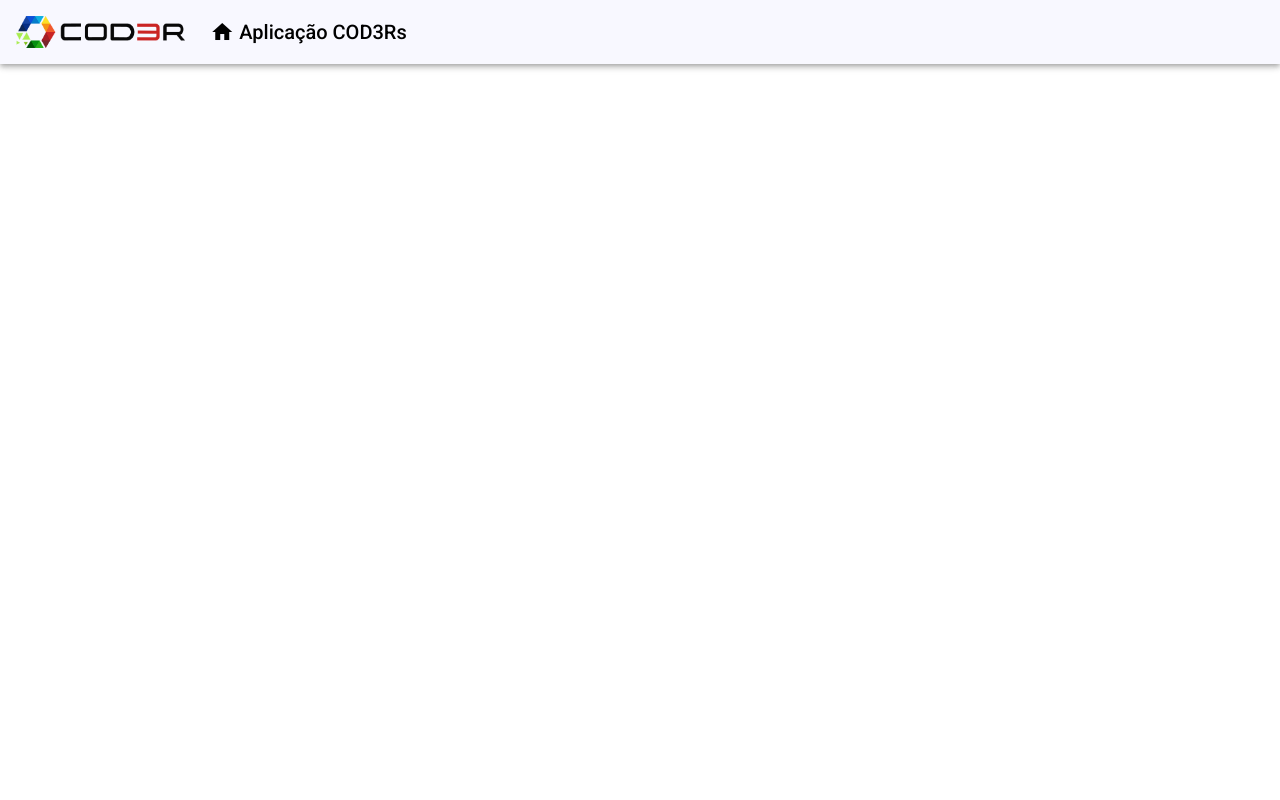
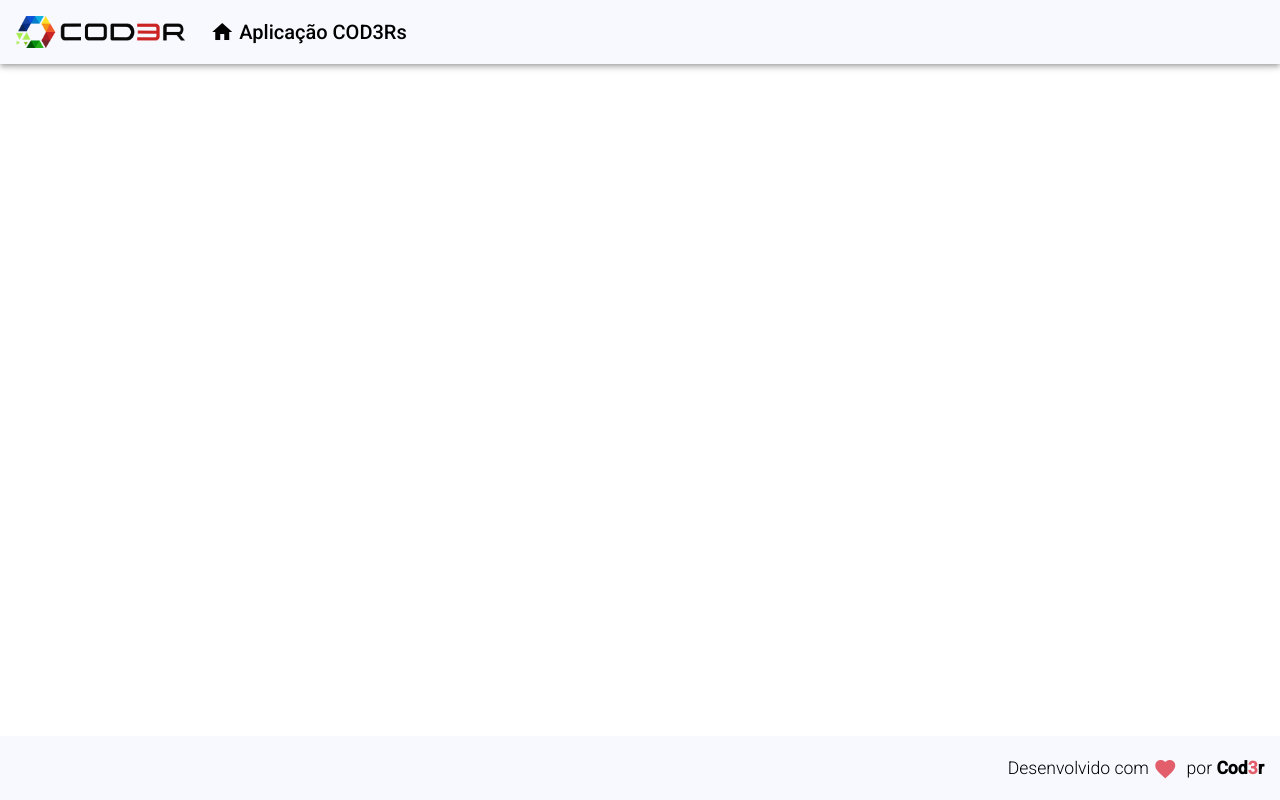
Before and after one commit to arthurmdros/angular9-essencial, an Angular app in the folder frontend/: page / in a window 1280 px wide. Built offline with nearby package versions, Linux system fonts and the light colour scheme.

Commit message:
Componente footer

```diff
--- a/frontend/src/app/app.component.html
+++ b/frontend/src/app/app.component.html
@@ -1 +1,2 @@
 <app-header></app-header>
+<app-footer></app-footer>
--- a/frontend/src/app/app.module.ts
+++ b/frontend/src/app/app.module.ts
@@ -4,14 +4,16 @@
 import { BrowserAnimationsModule } from '@angular/platform-browser/animations';
 import { AppRoutingModule } from './app-routing.module';
 import { AppComponent } from './app.component';
-import { HeaderComponent } from './components/header/header.component';
+import { HeaderComponent } from './components/template/header/header.component';
 
 import { MatToolbarModule } from '@angular/material/toolbar';
+import { FooterComponent } from './components/template/footer/footer.component';
 
 @NgModule({
   declarations: [
     AppComponent,
-    HeaderComponent
+    HeaderComponent,
+    FooterComponent
   ],
   imports: [
     BrowserModule,
--- /dev/null
+++ b/frontend/src/app/components/template/footer/footer.component.css
@@ -0,0 +1,16 @@
+.footer{
+    position: fixed;
+    bottom: 0;
+    display: flex;
+    justify-content: flex-end;
+    background-color: ghostwhite;
+}
+
+.footer > span{
+    font-size: 1.1rem;
+    font-weight: 300;
+}
+
+.footer .material-icons {
+    padding-right: 5px;
+}
--- /dev/null
+++ b/frontend/src/app/components/template/footer/footer.component.html
@@ -0,0 +1,9 @@
+<mat-toolbar class="footer">
+    <span style="color: black;">
+        Desenvolvido com
+        <i class="material-icons red v-middle">
+            favorite
+        </i>
+        por <strong>Cod<span class="red">3</span>r</strong>
+    </span>
+</mat-toolbar>
--- /dev/null
+++ b/frontend/src/app/components/template/footer/footer.component.ts
@@ -0,0 +1,15 @@
+import { Component, OnInit } from '@angular/core';
+
+@Component({
+  selector: 'app-footer',
+  templateUrl: './footer.component.html',
+  styleUrls: ['./footer.component.css']
+})
+export class FooterComponent implements OnInit {
+
+  constructor() { }
+
+  ngOnInit(): void {
+  }
+
+}
```
Also changed, not shown: frontend/src/app/components/template/header/header.component.css (renamed from frontend/src/app/components/header/header.component.css), frontend/src/app/components/template/header/header.component.html (renamed from frontend/src/app/components/header/header.component.html), frontend/src/app/components/template/header/header.component.ts (renamed from frontend/src/app/components/header/header.component.ts).
